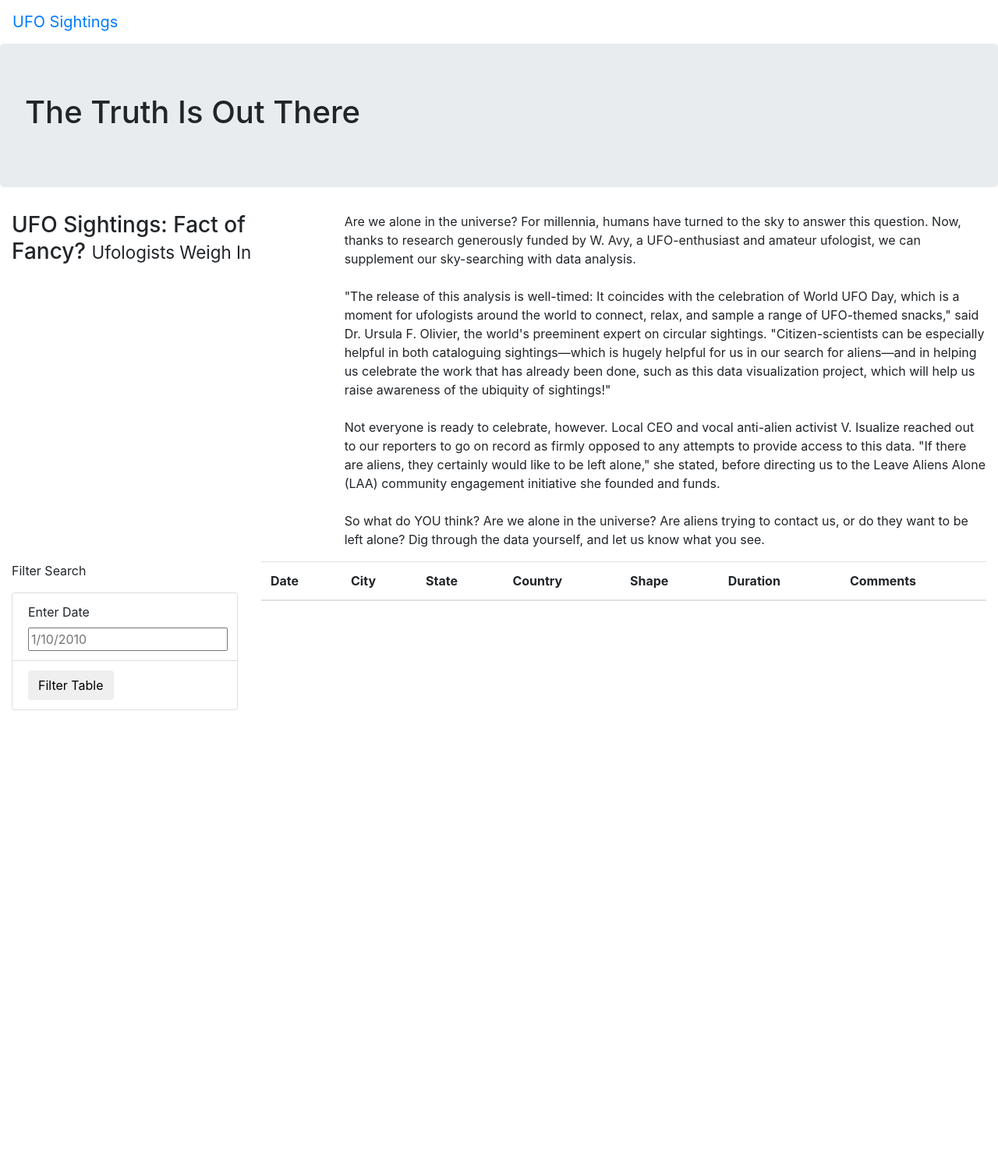
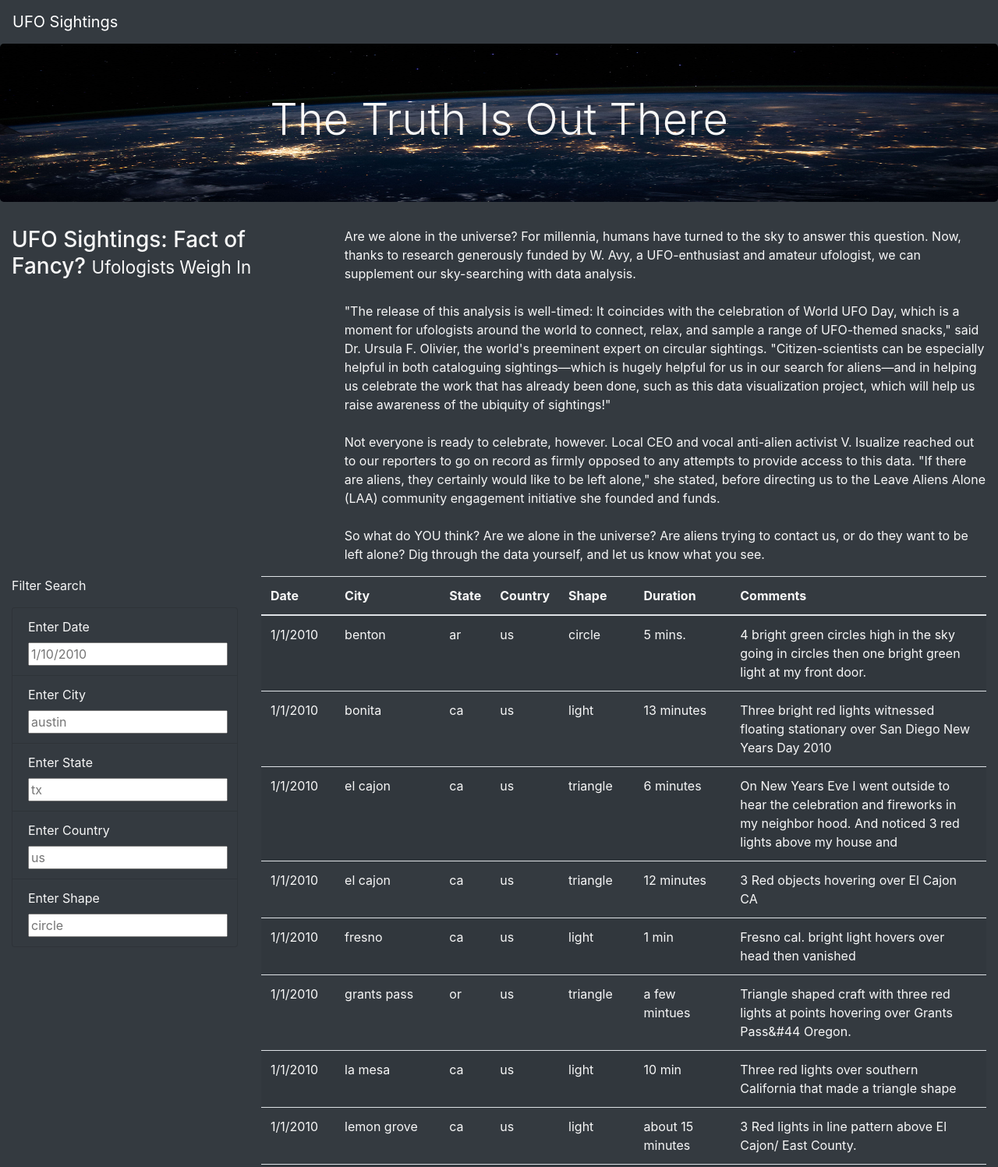
Before and after one commit to StessyG/UFOs, a plain HTML site: page index.html in a window 1280 px wide. Shown: the top 1497 px of the page at 78% size. Before the commit the page ends 911 px from the top, so only its background shows below. Drawn offline with nearby package versions, Linux system fonts and the light colour scheme.

Commit message:
Final analysis

```diff
--- a/index.html
+++ b/index.html
@@ -13,14 +13,14 @@
     />
     <link rel="stylesheet" href="static/css/style.css">
 </head>
-<body>
+<body class="bg-dark">
     <div class="wrapper">
-        <nav class="navbar navbar-expand-lg">
+        <nav class="navbar navbar-dark bg-dark navbar-expand-lg">
             <a class="navbar-brand" href="index.html">UFO Sightings</a>
           </nav>
     </div>
     <div class="jumbotron">
-        <h1>The Truth Is Out There</h1>
+        <h1 class="display-4">The Truth Is Out There</h1>
       </div>
     <div class="container-fluid">
         <div class="row">
@@ -38,21 +38,32 @@
       <div class="container-fluid">
         <div class="row">
           <div class="col-md-3">
-            <form>
+            <form class = "bg-dark">
                 <p>Filter Search</p>
+                <ul class="list-group bg-dark">
+                    <li class="list-group-item bg-dark">
+                        <label for="date">Enter Date</label>
+                        <input type="text" placeholder="1/10/2010" id="datetime" />
+                    </li>
+                    <li class="list-group-item bg-dark">
+                        <label for="date">Enter City</label>
+                        <input type="text" placeholder="austin" id="city" />
+                    </li>
+                    <li class="list-group-item bg-dark">
+                        <label for="date">Enter State</label>
+                        <input type="text" placeholder="tx" id="state" />
+                    </li>
+                    <li class="list-group-item bg-dark">
+                        <label for="date">Enter Country</label>
+                        <input type="text" placeholder="us" id="country" />
+                    </li>
+                    <li class="list-group-item bg-dark">
+                        <label for="date">Enter Shape</label>
+                        <input type="text" placeholder="circle" id="shape" />
+                    </li>
+                </ul>
             </form>
-            <ul class="list-group">
-                <li class="list-group-item">
-                    <label for="date">Enter Date</label>
-                <input type="text" placeholder="1/10/2010" id="datetime" />
 
-                </li>
-                <li class="list-group-item">
-                    <button id="filter-btn" type="button" class="btn btn-default">Filter Table</button>
-                </li>
-
-
-            </ul>
 
           </div>
           <div class="col-md-9">
@@ -74,5 +85,8 @@
           </div>
         </div>
       </div>
+      <script src="https://cdnjs.cloudflare.com/ajax/libs/d3/4.11.0/d3.js"></script>
+      <script src="static/js/data.js"></script>
+      <script src="static/js/app.js"></script>
 </body>
 </html>
--- a/static/css/style.css
+++ b/static/css/style.css
@@ -0,0 +1,9 @@
+body {
+
+    color: #f7f7f7;
+  }
+  .jumbotron {
+    background-image: url("../images/nasa.jpg");
+    background-size: 100% 100%;
+    text-align: center;
+  }
--- /dev/null
+++ b/static/js/app.js
@@ -0,0 +1,71 @@
+// from data.js
+const tableData = data;
+
+// get table references
+var tbody = d3.select("tbody");
+
+function buildTable(data) {
+  // First, clear out any existing data
+  tbody.html("");
+
+  // Next, loop through each object in the data
+  // and append a row and cells for each value in the row
+  data.forEach((dataRow) => {
+    // Append a row to the table body
+    let row = tbody.append("tr");
+
+    // Loop through each field in the dataRow and add
+    // each value as a table cell (td)
+    Object.values(dataRow).forEach((val) => {
+      let cell = row.append("td");
+      cell.text(val);
+    });
+  });
+}
+
+// 1. Create a variable to keep track of all the filters as an object.
+var filters = {};
+
+// 3. Use this function to update the filters.
+function updateFilters() {
+
+    // 4a. Save the element that was changed as a variable.
+      let element = d3.select(this);
+    // 4b. Save the value that was changed as a variable.
+      let elementValue = element.property("value");
+    // 4c. Save the id of the filter that was changed as a variable.
+      let elementId = element.attr("id");
+
+    // 5. If a filter value was entered then add that filterId and value
+    // to the filters list. Otherwise, clear that filter from the filters object.
+      if (elementValue) {
+      filters[elementId] = elementValue;
+      }
+      else {
+      delete filters[elementId];
+      }
+      console.log(filters);
+    // 6. Call function to apply all filters and rebuild the table
+    filterTable();
+  }
+
+  // 7. Use this function to filter the table when data is entered.
+  function filterTable() {
+
+    // 8. Set the filtered data to the tableData.
+    let filteredData = tableData;
+    // 9. Loop through all of the filters and keep any data that
+    // matches the filter values
+    Object.entries(filters).forEach(([key,value]) => {
+      filteredData = filteredData.filter(row => row[key] === value);
+    });
+
+    // 10. Finally, rebuild the table using the filtered data
+    buildTable(filteredData);
+  }
+
+  // 2. Attach an event to listen for changes to each filter
+  d3.selectAll("input").on("change", updateFilters);
+
+  // Build the table when the page loads
+  buildTable(tableData);
```
Also changed, not shown: static/images/nasa.jpg (added), static/js/app_1.js (renamed from js/app.js), static/js/data.js (renamed from js/data.js), 2 other files.
